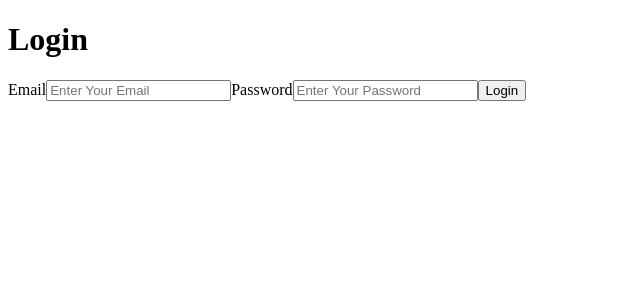
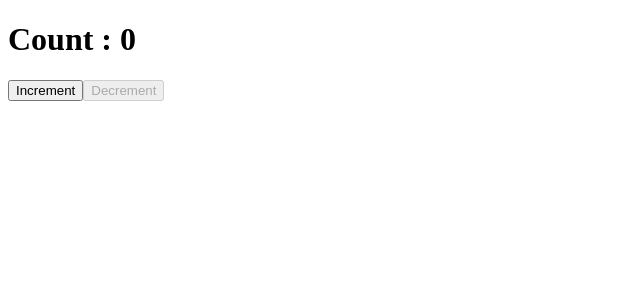
Before and after one commit to Mohamed-Abdinasir-Farah/React-JS-Exercises, a React (Vite) app: page / in a window 1280 px wide. Shown: the top 300 px of the page, without its empty margins (0-640 px from the left). Built offline with nearby package versions, Linux system fonts and the light colour scheme.

Commit message:
commited Exercise 12

```diff
--- a/src/App.jsx
+++ b/src/App.jsx
@@ -7,4 +7,5 @@
 // export {default} from './Exercise8/Exercise8';
 // export {default} from './Exercise9/Exercise9';
 // export {default} from './Exercise10/Exercise10';
-export {default} from './Exercise11/LoginForm';
+// export {default} from './Exercise11/LoginForm';
+export {default} from './Exercise12/CountDown';
--- /dev/null
+++ b/src/Exercise12/CountDown.jsx
@@ -0,0 +1,32 @@
+import { useState } from 'react';
+
+const countDown = () => {
+  const [number, setNumber] = useState(0);
+  const [increment, setIncrement] = useState(false);
+  const [decrement, setDecrement] = useState(false);
+
+  const handleIncrement = () => {
+    const Number = number + 1;
+    setNumber(Number);
+  }
+
+  const handleDecrement = () => {
+    if (number > 0) {
+      const Number = number - 1;
+      setNumber(Number);
+    } else {
+      null
+    }
+  }
+
+  return (
+    <div>
+      <h1>Count : {number}</h1>
+
+      <button onClick={handleIncrement}>Increment</button>
+      <button disabled={number === 0} onClick={handleDecrement}>Decrement</button>
+    </div>
+  )
+}
+
+export default countDown;
```
Also changed, not shown: src/Exercise12/App.jsx (added, +7 -0 lines).
